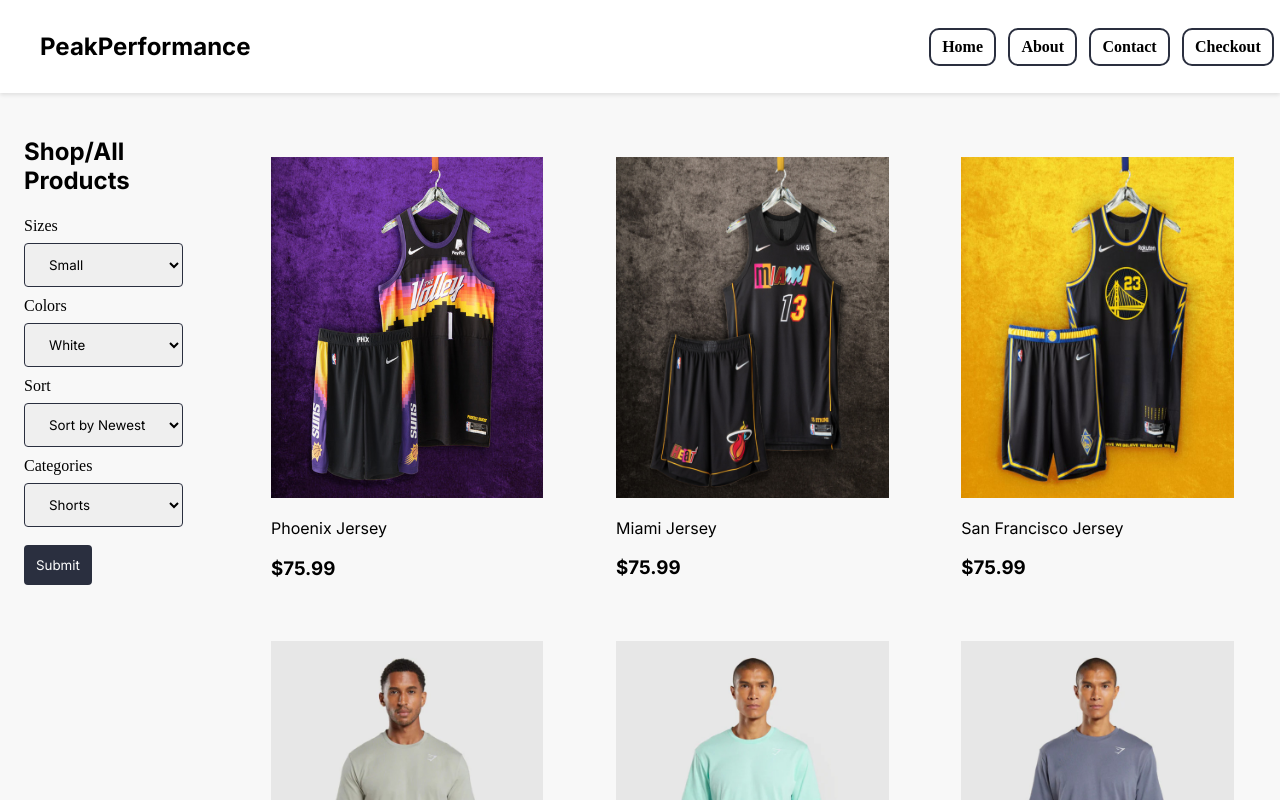
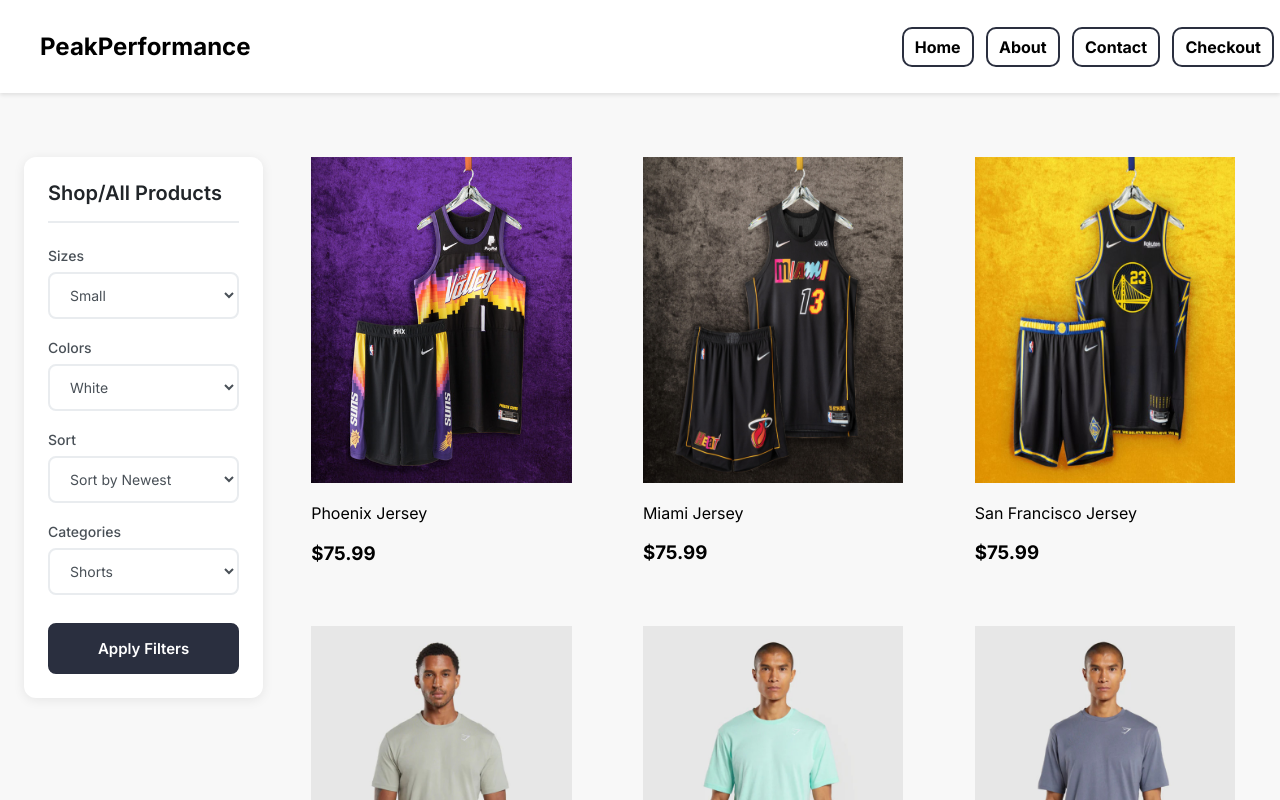
Before and after one commit to Marky115/Sports-Apparel-Website, a React (Create React App) app: page /shop in a window 1280 px wide. Shown: the top 800 px of the page. Built offline with nearby package versions, Linux system fonts and the light colour scheme.

Commit message:
Redesign the side bar filter

```diff
--- a/src/pages/ProductPage.js
+++ b/src/pages/ProductPage.js
@@ -27,7 +27,51 @@
       </header>
 
       <section id="element" className="productPage">
-        <div className="product-sidebar">
+          <div class="product-sidebar">
+            <div class="filter-header">
+                <h2>Shop/All Products</h2>
+            </div>
+
+            <div class="filter-group">
+                <label for="sizes">Sizes</label>
+                <select id="sizes" name="sizes" class="filter-select">
+                    <option value="small">Small</option>
+                    <option value="medium">Medium</option>
+                    <option value="large">Large</option>
+                </select>
+            </div>
+
+            <div class="filter-group">
+                <label for="colors">Colors</label>
+                <select id="colors" name="colors" class="filter-select">
+                    <option value="white">White</option>
+                    <option value="black">Black</option>
+                    <option value="blue">Blue</option>
+                    <option value="grey">Grey</option>
+                </select>
+            </div>
+
+            <div class="filter-group">
+                <label for="sort">Sort</label>
+                <select id="sort" name="sort" class="filter-select">
+                    <option value="newest">Sort by Newest</option>
+                    <option value="oldest">Sort by Oldest</option>
+                    <option value="cheapest">Sort by Cheapest</option>
+                </select>
+            </div>
+
+            <div class="filter-group">
+                <label for="categories">Categories</label>
+                <select id="categories" name="categories" class="filter-select">
+                    <option value="shorts">Shorts</option>
+                    <option value="jerseys">Jerseys</option>
+                    <option value="shirts">Shirts</option>
+                </select>
+            </div>
+
+            <button class="filter-button">Apply Filters</button>
+          </div>
+        {/* <div className="product-sidebar">
           <div className="filter-links">
             <h2>Shop/All Products</h2>
 
@@ -55,16 +99,14 @@
 
             <label htmlFor="categories"> Categories</label>
             <select id="categories" name="categories">
-              <option value="white"> Shorts </option>
-              <option value="black"> Jerseys </option>
-              <option value="blue"> Shirts </option>
+              <option value="shorts"> Shorts </option>
+              <option value="jerseys"> Jerseys </option>
+              <option value="shirts"> Shirts </option>
             </select>
 
-            <form>
-              <input type="submit" value="Submit" className="filter-butn" />
-            </form>
+             <button className="filter-butn">Apply Filters</button>
           </div>
-        </div>
+        </div> */}
 
         <div className="product-item-grid">
           <div className="product-item">
--- a/src/styles/grid.css
+++ b/src/styles/grid.css
@@ -1,9 +1,11 @@
 /* Product Page Design */
 
+/**/
 .productPage{
   display: flex;
   flex-direction: row;
   margin-bottom: 5rem;
+
 
 }
 
@@ -14,20 +16,27 @@
 }
 
 .product-item img{
-
   object-fit: cover;
-
   width: 90%;
   height: auto;
 
 }
 
+.product-item img:hover{
+  filter: brightness(0.70);
+  cursor: pointer;
+  transform: scale(1.020);
+  transition: 0.2s ease;
+}
+
 .product-sidebar{
-  margin: 1.5rem;
-  margin-right: 2rem;
+  margin: 4rem 2rem 0 1.5rem;
   width: 60%;
-
-
+  background: white;
+  border-radius: 12px;
+  padding: 24px;
+  box-shadow: 0 2px 12px rgba(0,0,0,0.08);
+  height:fit-content;
 
 }
 
@@ -42,30 +51,78 @@
 
 }
 
-.product-item img:hover{
-  filter: brightness(0.70);
-  cursor: pointer;
-  transform: scale(1.020);
-  transition: 0.2s ease;
+
+.filter-header {
+  margin-bottom: 24px;
+  padding-bottom: 16px;
+  border-bottom: 2px solid #e9ecef;
 }
 
+.filter-header h2 {
+  margin: 0;
+  font-size: 20px;
+  font-weight: 600;
+  color: #212529;
+}
 
-.filter-butn{
-  width:auto;
-  border-radius: 0.25rem;
+.filter-group {
+  margin-bottom: 20px;
+}
+
+.filter-group label {
+  display: block;
+  margin-bottom: 8px;
+  font-weight: 500;
+  color: #495057;
+  font-size: 14px;
+}
+
+.filter-select {
+  width: 100%;
+  padding: 12px 16px;
+  border: 2px solid #e9ecef;
+  border-radius: 8px;
+  background-color: white;
+  font-size: 14px;
+  color: #495057;
+  cursor: pointer;
+  transition: all 0.2s ease;
+  background-position: right 12px center;
+  background-repeat: no-repeat;
+  background-size: 16px;
+  padding-right: 40px;
+}
+
+.filter-select:hover {
+  border: 0.125rem solid #2A2F3F;
+  box-shadow: 0 0 0 3px rgba(0,123,255,0.1);
+}
+
+.filter-select:focus {
+  outline: none;
+  border: 0.125rem #2A2F3F;
+  box-shadow: 0 0 0 3px rgba(0,123,255,0.2);
+}
+
+.filter-button {
+  width: 100%;
+  padding: 14px 24px;
   background-color: #2A2F3F;
   border: 0.125rem solid #2A2F3F;
   color: white;
+  border-radius: 8px;
+  font-size: 15px;
+  font-weight: 600;
   cursor: pointer;
-  transition: background-color 0.3s ease;
-
+  transition: all 0.2s ease;
+  margin-top: 8px;
 }
 
-.filter-butn:hover{
+.filter-button:hover {
+
   background-color: white;
   color: black;
   transition: ease-in-out;
-
 }
 
 
@@ -368,15 +425,13 @@
   font-size: 1rem;
   line-height: 1rem;
   height: 5rem;
-  font-family: "Montserrat";
   margin-bottom: 1em;
 }
 
 .contact-form-email{
   margin-left: 1.5rem;
+  width: 70%;
 
-  width: 70%;
-  font-family: "Montserrat";
 }
 
 
@@ -408,7 +463,6 @@
 .submit-btn {
   font-size: 1rem;
   font-weight: bold;
-  font-family: "Montserrat";
   background-color:#2A2F3F;
   border:0.125rem solid #2A2F3F;
   margin-left: 1.5rem;
@@ -439,15 +493,12 @@
 .fontsize{
   font-size: 1rem;
   margin-left: 0.1rem;
-  font-family: "Montserrat";
-
 
 }
 
 .spacing h1{
   font-size: 1.8rem;     /* for the header for need help  */
   margin-bottom:0.8em;
-  font-family: "Teko";
 }
 
 
@@ -577,7 +628,6 @@
 }
 
 .submit-btn2{
-  font-family:'Nanum Myeongjo', serif;
   font-size: 1rem;
   font-weight: bold;
   background-color:#2A2F3F;
@@ -693,7 +743,6 @@
   color: white;
   padding: .5em;
   transition: background-color 0.3s ease;
-  font-family: "Montserrat";
   font-weight: bold;
 
 }
--- a/src/styles/main.css
+++ b/src/styles/main.css
@@ -66,7 +66,6 @@
 a{
     color: black;
     text-decoration: none;
-    font-family: 'Nanum Myeongjo', serif;
 
 }
 body{
@@ -86,12 +85,7 @@
     padding: 0;
     margin-bottom: 1.2em;
     margin-top: 0.2em;
-    font-family: "Montserrat";
 
-}
-
-label{
-  font-family: "Montserrat";
 }
 
 h4{
```
